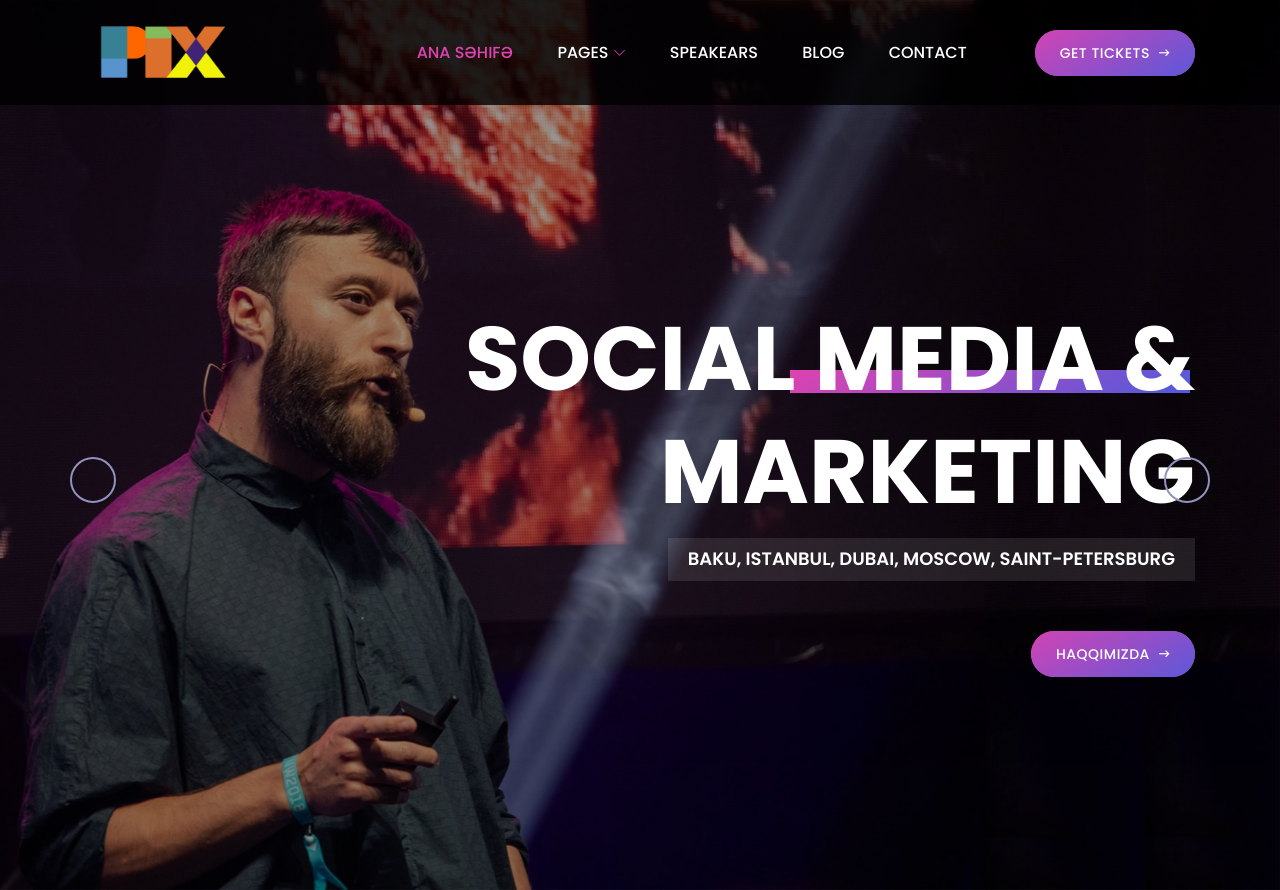
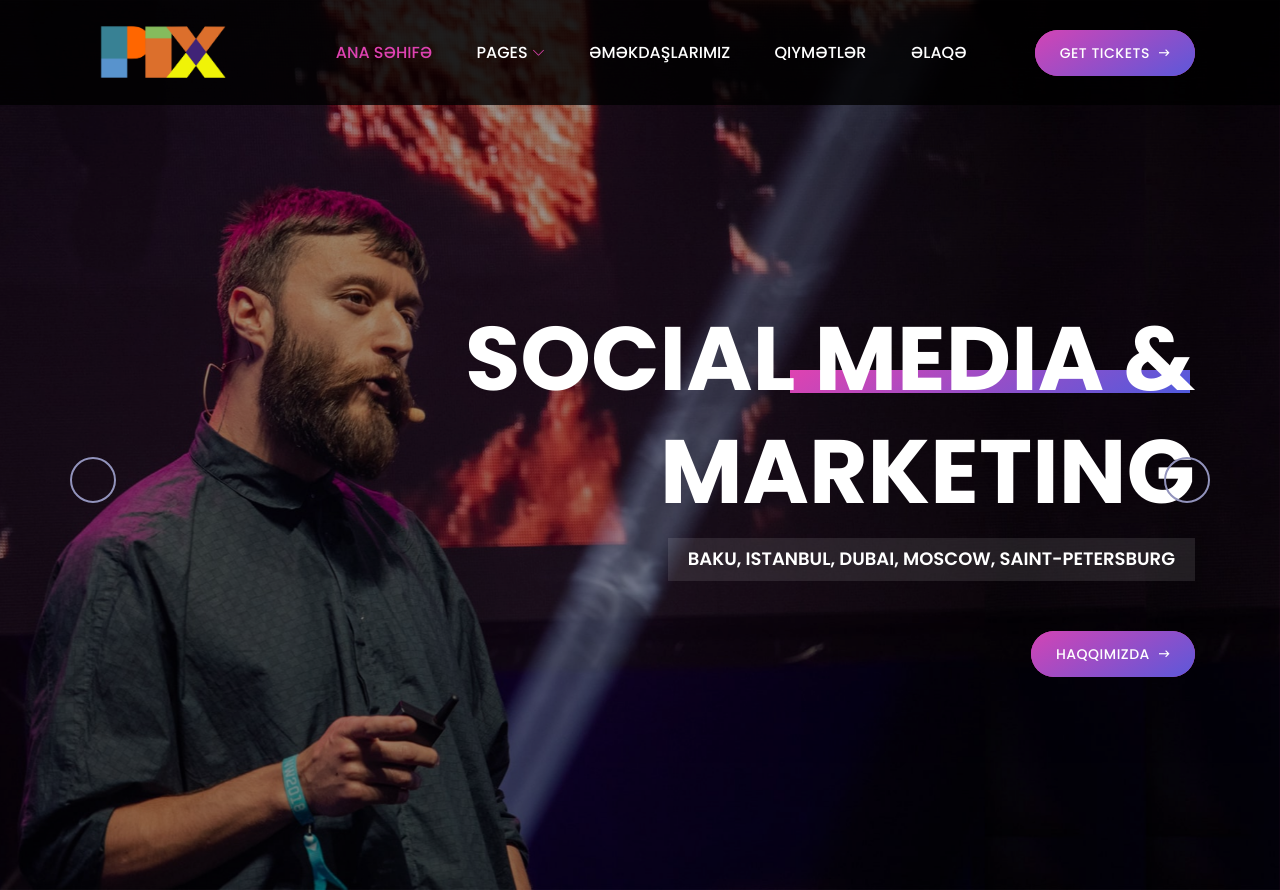
Before and after one commit to Farhadyshirinli/PixGroup, a plain HTML site: page index.html in a window 1280 px wide. Shown: the top 890 px of the page. Drawn offline with nearby package versions, Linux system fonts and the light colour scheme; some icons are missing; files whose address does not match are found by name.

Commit message:
16aug23-2

```diff
--- a/index.html
+++ b/index.html
@@ -132,9 +132,9 @@
                       </li>
                     </ul>
                   </li>
-                  <li><a href="speakers.html">Speakears</a></li>
-                  <li><a href="blog.html">Blog</a></li>
-                  <li><a href="contact.html">Contact</a></li>
+                  <li><a href="speakers.html">Əməkdaşlarımız</a></li>
+                  <li><a href="tickets.html">Qiymətlər</a></li>
+                  <li><a href="contact.html">Əlaqə</a></li>
                 </ul>
 
                 <a href="#" class="btn confer-btn mt-3 mt-lg-0 ml-3 ml-lg-5"
```
Also changed, not shown: tickets.html (+7 -7 lines).
